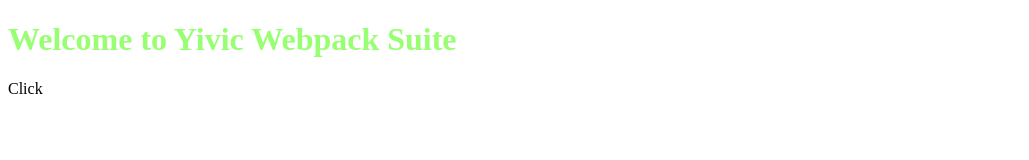
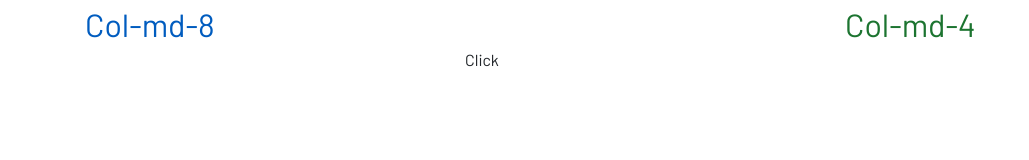
Before and after one commit to nguyenminhhuy1879/yivic-webpack-suite, a website built with webpack: page index.html in a window 1280 px wide. Shown: the whole page, without its empty margins (0-1029 px from the left). Built offline with nearby package versions, Linux system fonts and the light colour scheme.

Commit message:
Add commonly used libraries

```diff
--- /dev/null
+++ b/assets/src/scss/_base.scss
@@ -0,0 +1,6 @@
+/* Base stylesheet */
+
+body {
+  font-family: $global-font-family;
+  background-color: $global-bg-color;
+}
--- /dev/null
+++ b/assets/src/scss/_custom-page.scss
@@ -0,0 +1,18 @@
+.custom-page {
+  &__widget {
+    &--header {
+      span {
+        color: #1c7430;
+        font-size: 2rem;
+      }
+    }
+  }
+  &__content {
+    &--header {
+      span {
+        color: #005cbf;
+        font-size: 2rem;
+      }
+    }
+  }
+}
--- /dev/null
+++ b/assets/src/scss/_font.scss
@@ -0,0 +1,8 @@
+/* Main Fonts */
+
+// Barlow Family Font
+@import url('https://fonts.googleapis.com/css2?family=Barlow:ital,wght@0,200;0,400;0,700;1,200;1,400;1,700&display=swap');
+
+// Font Awesome
+$fa-font-path: "~@fortawesome/fontawesome-free/webfonts";
+@import "~@fortawesome/fontawesome-free/css/all.css";
--- /dev/null
+++ b/assets/src/scss/_variables-effects.scss
@@ -0,0 +1,3 @@
+$global-bg-color: #fff;
+$global-text-color: #ecc41b;
+$global-font-family: 'Barlow', sans-serif;
--- a/assets/src/scss/main.scss
+++ b/assets/src/scss/main.scss
@@ -1,6 +1,18 @@
 /* Main CSS */
-.site-main {
-  h1 {
-    color: #98ff72;
-  }
-}
+
+// Import Fonts
+@import "font";
+
+// Import Bootstrap
+@import "~bootstrap/scss/bootstrap-reboot";
+@import "~bootstrap/scss/bootstrap";
+@import "~bootstrap/scss/bootstrap-grid";
+
+// Global Variables
+@import "variables-effects";
+
+// Base CSS
+@import "base";
+
+// Custom page
+@import "custom-page";
--- a/index.html
+++ b/index.html
@@ -13,10 +13,41 @@
 <body>
 <div class="site-main">
 	<!-- Check css activity -->
-	<h1>Welcome to Yivic Webpack Suite</h1>
+	<div class="custom-page">
+		<!-- Check bootstrap activity -->
+		<div class="container">
+			<div class="row">
+				<!-- Content body -->
+				<div class="col-md-8">
+					<div class="custom-page__content">
+						<div class="custom-page__content--header">
+							<span>Col-md-8</span>
+						</div>
+					</div>
+				</div>
+				<!-- Widget content -->
+				<div class="col-md-4">
+					<div class="custom-page__widget">
+						<div class="custom-page__widget--header">
+							<span>Col-md-4</span>
+						</div>
+					</div>
+				</div>
+			</div>
+		</div>
+	</div>
 
 	<!-- Check css activity -->
-	<span id="btn-yivic">Click</span>
+	<div class="container">
+		<div class="row">
+			<div class="col-4"></div>
+			<div class="col-4">
+				<span id="btn-yivic">Click</span>
+			</div>
+			<div class="col-4"></div>
+		</div>
+	</div>
+
 </div>
 
 <!-- JS Main Scripts -->
--- a/package.json
+++ b/package.json
@@ -14,6 +14,7 @@
     "dev suite"
   ],
   "devDependencies": {
+    "bootstrap": "^4.5.0",
     "@babel/core": "^7.10.5",
     "autoprefixer": "^9.7.4",
     "babel-loader": "^8.0.6",
@@ -29,6 +30,7 @@
     "grunt": "^1.1.0",
     "grunt-contrib-cssmin": "^3.0.0",
     "grunt-uncss": "^0.9.1",
+    "jquery": "^3.5.1",
     "node-sass": "^4.14.1",
     "mem": ">=4.0.0",
     "popper": "^1.0.1",
@@ -41,6 +43,8 @@
     "style-loader": "^1.1.3",
     "webpack-build-notifier": "^2.0.0",
     "webpack": "^4.42.0",
-    "webpack-cli": "^3.3.11"
+    "webpack-cli": "^3.3.11",
+    "swiper": "^6.1.1",
+    "@fortawesome/fontawesome-free": "^5.14.0"
   }
 }
```
Also changed, not shown: 4 other files.
